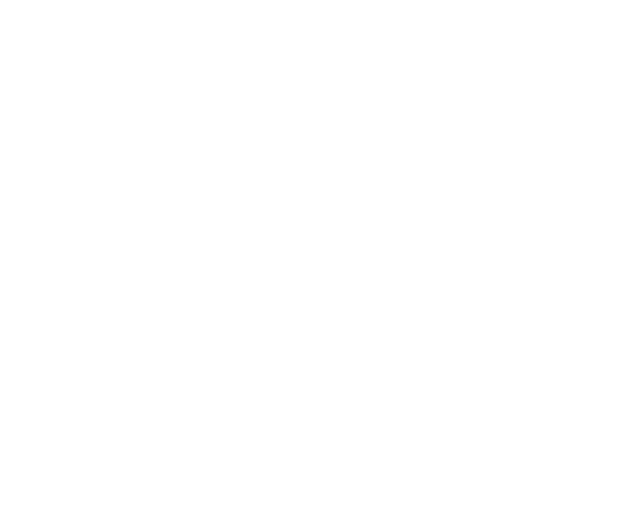
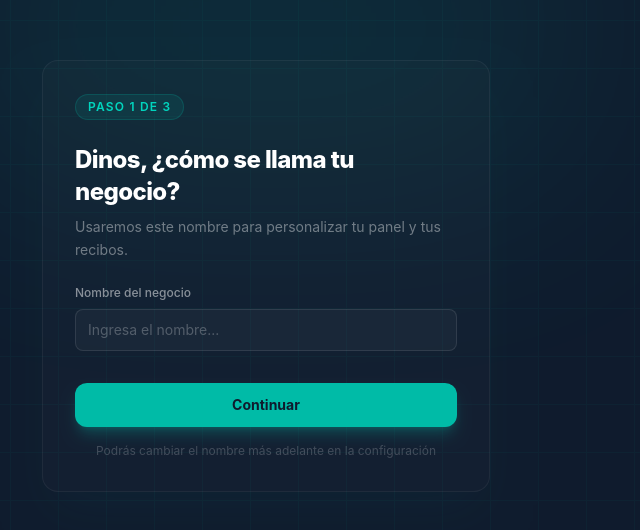
Before and after one commit to yohanbarbosa/AdminBM, a React (Vite) app: page /createSaas in a window 1280 px wide. Before the commit this address had no page. Shown: the part 124-654 px from the top of the page, without its empty margins (374-1014 px from the left). Built offline with nearby package versions, Linux system fonts and the light colour scheme.

Commit message:
section for create the SaaS

```diff
--- a/src/App.tsx
+++ b/src/App.tsx
@@ -1,5 +1,6 @@
 import { Routes,Route } from 'react-router-dom'
 import Welcome from './pages/Welcome'
+import CreateSaas from './pages/createSaas'
 
 function App() {
 
@@ -8,6 +9,7 @@
 
      <Routes>
       <Route path='/' element={<Welcome/>}/>
+      <Route path='/createSaas' element={<CreateSaas/>}/>
      </Routes>
 
   )
--- /dev/null
+++ b/src/pages/createSaas/index.tsx
@@ -0,0 +1,51 @@
+export default function index() {
+  return (
+    <div className="w-full h-screen flex items-center justify-center bg-[#0F1B2D] relative overflow-hidden font-['Inter',sans-serif]">
+      {/* grid bg, same as hero */}
+      <div
+        className="absolute inset-0 opacity-[0.04]"
+        style={{
+          backgroundImage:
+            "linear-gradient(#00C9A7 1px, transparent 1px), linear-gradient(90deg, #00C9A7 1px, transparent 1px)",
+          backgroundSize: "48px 48px",
+        }}
+      />
+      <div className="absolute top-0 left-1/2 -translate-x-1/2 w-150 h-75 blur-[120px] opacity-10 bg-teal-400 pointer-events-none" />
+
+      {/* card */}
+      <div className="relative z-10 w-full max-w-md mx-6 rounded-2xl border border-white/5 bg-white/2 p-8 shadow-2xl shadow-teal-500/5">
+        <span className="inline-flex items-center gap-2 text-xs font-semibold text-teal-400 bg-teal-500/10 border border-teal-500/20 rounded-full px-3 py-1 mb-6 uppercase tracking-widest">
+          Paso 1 de 3
+        </span>
+
+        <h1 className="text-2xl font-extrabold text-white tracking-tight mb-2">
+          Dinos, ¿cómo se llama tu negocio?
+        </h1>
+        <p className="text-sm text-white/40 leading-relaxed mb-6">
+          Usaremos este nombre para personalizar tu panel y tus recibos.
+        </p>
+
+        <div className="flex flex-col gap-2 mb-8">
+          <label htmlFor="text" className="text-xs text-white/50 font-medium">
+            Nombre del negocio
+          </label>
+          <input
+            id="text"
+            placeholder="Ingresa el nombre..."
+            className="w-full px-3 py-2.5 text-sm bg-white/3 text-white placeholder:text-white/25 border border-white/10 rounded-lg outline-none ring-2 ring-teal-500/0 focus:ring-teal-500/60 focus:border-teal-500/40 transition-all"
+            name="text"
+            type="text"
+          />
+        </div>
+
+        <button className="w-full flex items-center justify-center gap-2 bg-teal-500 hover:bg-teal-400 text-[#0F1B2D] font-bold px-6 py-3 rounded-xl transition-all text-sm shadow-lg shadow-teal-500/25">
+          Continuar
+        </button>
+
+        <p className="mt-4 text-center text-xs text-white/20">
+          Podrás cambiar el nombre más adelante en la configuración
+        </p>
+      </div>
+    </div>
+  );
+}
```
